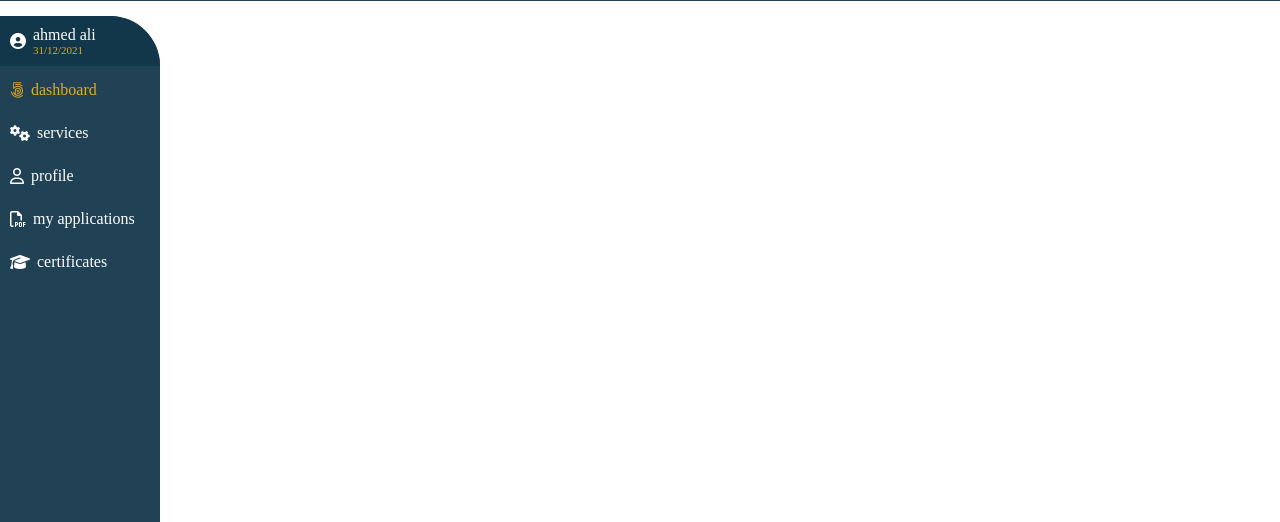
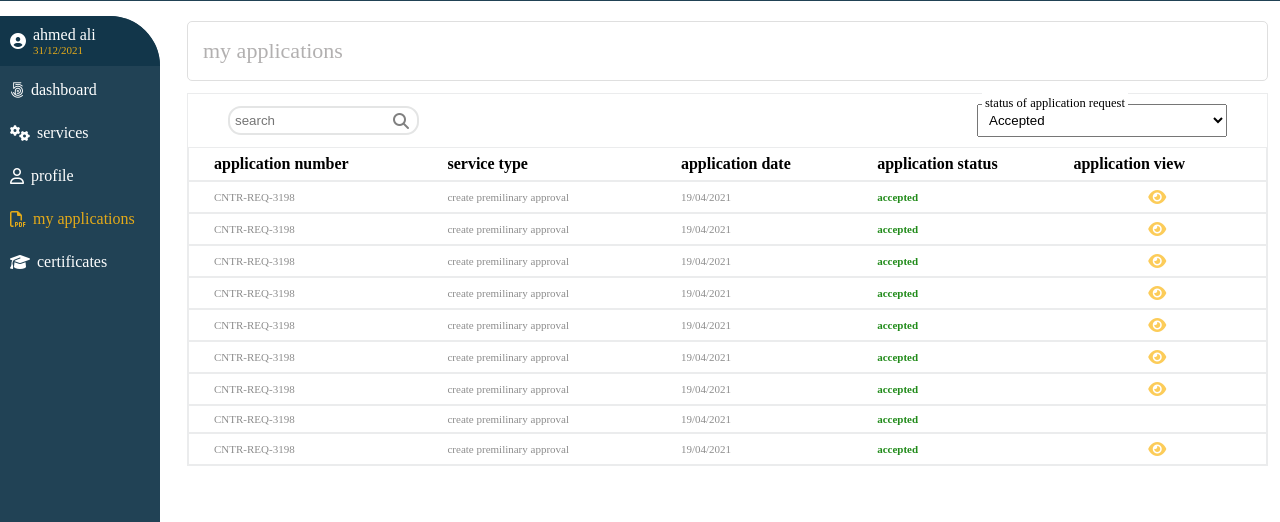
Before and after one commit to manchikantisaikiran/user-dashbaord, a plain HTML site: page html/applications.html in a window 1280 px wide. Shown: the part 59-581 px from the top of the page. Drawn offline with Linux system fonts and the light colour scheme.

Commit message:
applications page

```diff
--- /dev/null
+++ b/css/applications.css
@@ -0,0 +1,64 @@
+.applications-table {
+  margin-top: 12px;
+  border: 1px solid #ebeced;
+}
+
+.applications-table .row {
+  display: grid;
+  grid-template-columns: 1.2fr 1.2fr 1fr 1fr 0.9fr;
+  gap: 10px;
+  padding: 5px;
+  border: 0.5px solid #ebeced;
+  background-color: white;
+  justify-content: center;
+  align-items: center;
+  padding: 7px 25px;
+  color: #8d8d8d;
+}
+
+.th {
+  font-weight: bold;
+  font-size: 16px;
+  color: black;
+}
+
+.td {
+  font-size: 11px;
+}
+
+.fa-eye {
+  color: #fccc59;
+  text-align: center;
+}
+
+.request-status {
+  color: #218b1a;
+  font-weight: bold;
+}
+
+.inputs-row{
+    border: none !important;
+    display: flex !important;
+    justify-content: space-between !important;
+    padding: 10px 40px !important;
+}
+
+.select-box{
+    position: relative;
+    width: 250px;
+}
+
+.select-box label{
+    background-color: white;
+    position: absolute;
+    top: -11px;
+    left: 5px;
+    padding: 3px;
+    color: black;
+    font-size: 12.5px;
+}
+
+.application-request-select-box{
+    padding: 7px;
+    width: 100%;
+}
--- a/css/dashboard.css
+++ b/css/dashboard.css
@@ -49,7 +49,7 @@ main .container .card-wrapper .card1 {
 
 .tables-wrapper .submitted-applications .heading {
   font-size: 18px;
-  padding: 5px;
+  padding: 10px 25px;
   background: white;
   box-shadow: rgb(0 0 0 / 24%) 0px 3px 8px;
   border: 1px solid #ebeced;
@@ -89,6 +89,7 @@ main .container .card-wrapper .card1 {
   background-color: #f5f4f4 !important;
   color: black !important;
   font-size: 14px;
+  padding: 7.5px;
 }
 
 .th{
--- a/html/applications.html
+++ b/html/applications.html
@@ -7,6 +7,7 @@
     <meta name="viewport" content="width=device-width, initial-scale=1.0">
     <title>Dashboard</title>
     <link rel="stylesheet" href="../css/styles.css">
+    <link rel="stylesheet" href="../css/applications.css">
     <script src="https://kit.fontawesome.com/62fd71b6bd.js" crossorigin="anonymous"></script>
 </head>
 
@@ -39,7 +40,7 @@
                     </div>
                 </div>
             </div>
-            <div class="sidebar-item active">
+            <div class="sidebar-item">
                 <i class="fab fa-500px"></i>
                 <a href="./dashboard.html">dashboard</a>
             </div>
@@ -51,7 +52,7 @@
                 <i class="far fa-user"></i>
                 <a href="./profile.html">profile</a>
             </div>
-            <div class="sidebar-item">
+            <div class="sidebar-item active">
                 <i class="far fa-file-pdf"></i>
                 <a href="./applications.html">my applications</a>
             </div>
@@ -67,7 +68,99 @@
         </aside>
 
         <div class="container">
-
+            <div class="page-heading-container">
+                <div class="heading">
+                    my applications
+                </div>
+            </div>
+            <div class="applications-table">
+                <div class="row inputs-row">
+                    <div class="search-box">
+                        <input type="text" placeholder="search" class="search-box-input" name="search" id="search">
+                        <i class="fas fa-search search-icon"></i>
+                    </div>
+                    <div class="select-box">
+                        <label for="status">status of application request</label>
+                        <select class="application-request-select-box" name="application-request" id="application-request">
+                            <option value="volvo">Accepted</option>
+                            <option value="saab">Rejected</option>
+                            <option value="opel">Under review</option>
+                            <option value="audi">Returned</option>
+                            <option value="audi">Cancelled</option>
+                            <option value="audi">Incomplete</option>
+                          </select>
+                    </div>
+                </div>
+                <div class="row heading-row">
+                    <div class="th">application number</div>
+                    <div class="th">service type</div>
+                    <div class="th">application date</div>
+                    <div class="th">application status</div>
+                    <div class="th">application view</div>
+                </div>
+                <div class="row">
+                    <div class="td">CNTR-REQ-3198</div>
+                    <div class="td">create premilinary approval</div>
+                    <div class="td">19/04/2021</div>
+                    <div class="td request-status">accepted</div>
+                    <i class="fas fa-eye"></i>
+                </div>
+                <div class="row">
+                    <div class="td">CNTR-REQ-3198</div>
+                    <div class="td">create premilinary approval</div>
+                    <div class="td">19/04/2021</div>
+                    <div class="td request-status">accepted</div>
+                    <i class="fas fa-eye"></i>
+                </div>
+                <div class="row">
+                    <div class="td">CNTR-REQ-3198</div>
+                    <div class="td">create premilinary approval</div>
+                    <div class="td">19/04/2021</div>
+                    <div class="td request-status">accepted</div>
+                    <i class="fas fa-eye"></i>
+                </div>
+                <div class="row">
+                    <div class="td">CNTR-REQ-3198</div>
+                    <div class="td">create premilinary approval</div>
+                    <div class="td">19/04/2021</div>
+                    <div class="td request-status">accepted</div>
+                    <i class="fas fa-eye"></i>
+                </div>
+                <div class="row">
+                    <div class="td">CNTR-REQ-3198</div>
+                    <div class="td">create premilinary approval</div>
+                    <div class="td">19/04/2021</div>
+                    <div class="td request-status">accepted</div>
+                    <i class="fas fa-eye"></i>
+                </div>
+                <div class="row">
+                    <div class="td">CNTR-REQ-3198</div>
+                    <div class="td">create premilinary approval</div>
+                    <div class="td">19/04/2021</div>
+                    <div class="td request-status">accepted</div>
+                    <i class="fas fa-eye"></i>
+                </div>
+                <div class="row">
+                    <div class="td">CNTR-REQ-3198</div>
+                    <div class="td">create premilinary approval</div>
+                    <div class="td">19/04/2021</div>
+                    <div class="td request-status">accepted</div>
+                    <i class="fas fa-eye"></i>
+                </div>
+                <div class="row">
+                    <div class="td">CNTR-REQ-3198</div>
+                    <div class="td">create premilinary approval</div>
+                    <div class="td">19/04/2021</div>
+                    <div class="td request-status">accepted</div>
+                </div>
+                <div class="row">
+                    <div class="td">CNTR-REQ-3198</div>
+                    <div class="td">create premilinary approval</div>
+                    <div class="td">19/04/2021</div>
+                    <div class="td request-status">accepted</div>
+                    <i class="fas fa-eye"></i>
+                </div>
+            </div>
         </div>
     </main>
 </body>
```
Also changed, not shown: html/profile.html (+2 -2 lines).
